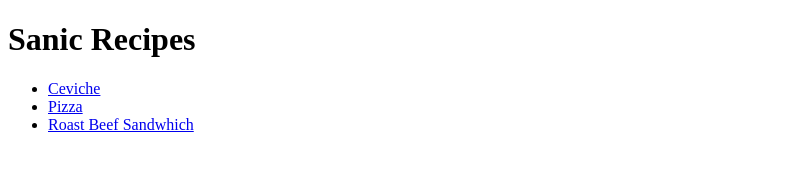
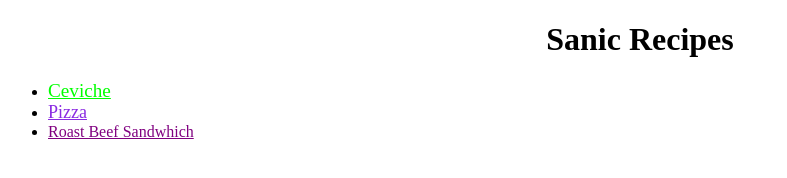
Before and after one commit to sanicsaniz/recipies, a plain HTML site: page index.html in a window 1280 px wide. Shown: the whole page, without its empty margins (0-787 px from the left). Drawn offline with Linux system fonts and the light colour scheme.

Commit message:
Added CSS to the Index.html

```diff
--- a/index.html
+++ b/index.html
@@ -4,14 +4,15 @@
     <meta charset="UTF-8">
     <meta name="viewport" content="width=device-width, initial-scale=1.0">
     <title>Sanic Recipe</title>
+    <link rel="stylesheet" href="style.css">
 </head>
 <body>
-    <h1>Sanic Recipes</h1>
+    <h1 class="title1">Sanic Recipes</h1>
 
 <ul>
-    <li><a href="recipes/ceviche.html">Ceviche</a></li>
-    <li><a href="recipes/pizza.html">Pizza</a></li>
-    <li><a href="recipes/roastbeefsandwich.html">Roast Beef Sandwhich</a></li>
+    <li><a id="ceviche" href="recipes/ceviche.html">Ceviche</a></li>
+    <li><a id="pizza" href="recipes/pizza.html">Pizza</a></li>
+    <li><a id="roastbeef" href="recipes/roastbeefsandwich.html">Roast Beef Sandwhich</a></li>
 </ul>
 </body>
 </html>
--- /dev/null
+++ b/style.css
@@ -0,0 +1,20 @@
+#ceviche{
+    font-size: larger;
+    color: #0f0;
+}
+#pizza{
+    color:blueviolet;
+    font-size: large;
+}
+#roastbeef{
+    color:purple;
+}
+.title1{
+    text-align: center;
+    transition-duration: 1s;
+}
+
+h1:hover{
+    font-size: 10vh;
+    color:red;
+}
```
